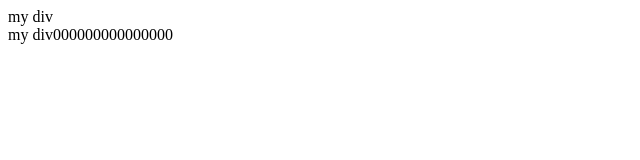
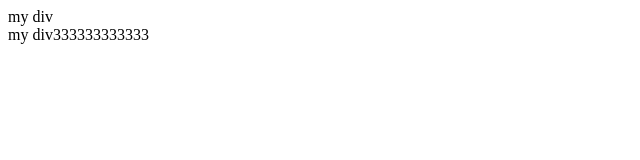
Before and after one commit to tianlinxue/myWork, a plain HTML site: page demo/index.html in a window 1280 px wide. Shown: the full height of the page, 0-640 px from the left. Drawn offline with Linux system fonts and the light colour scheme.

Commit message:
333333333333333333333

```diff
--- a/demo/index.html
+++ b/demo/index.html
@@ -6,7 +6,7 @@
 </head>
 <body>
     <div> my div</div>
-    <div> my div000000000000000</div>
+    <div> my div333333333333</div>
 
     <script src="js/index.js">
 
```
